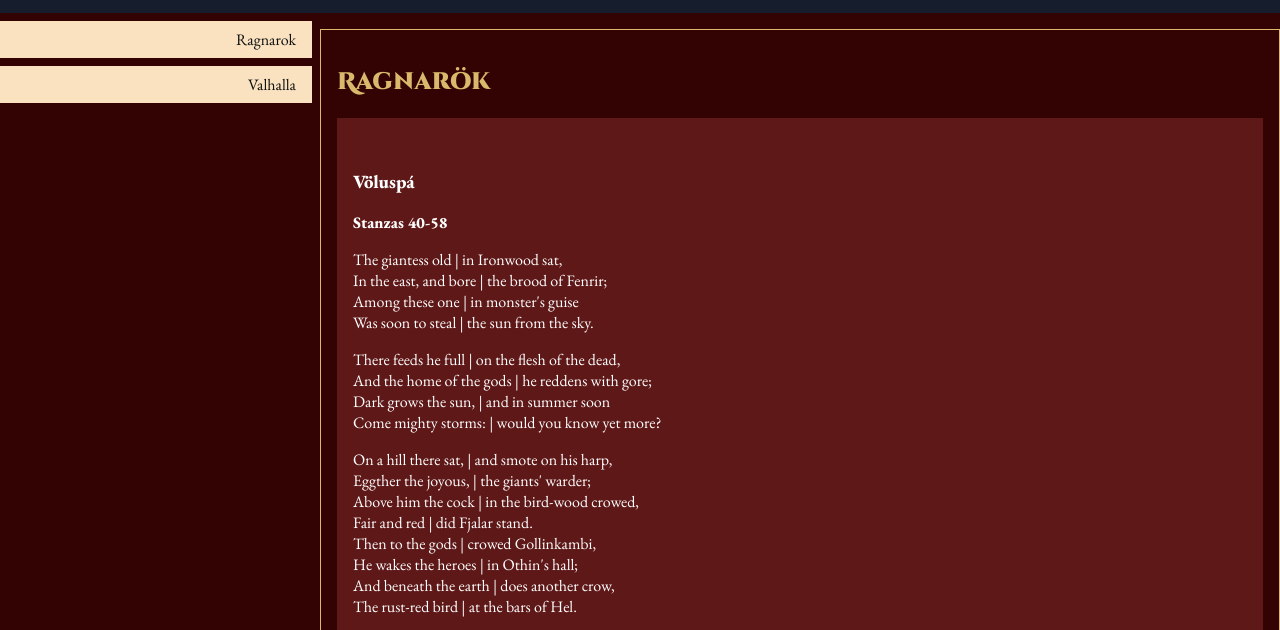
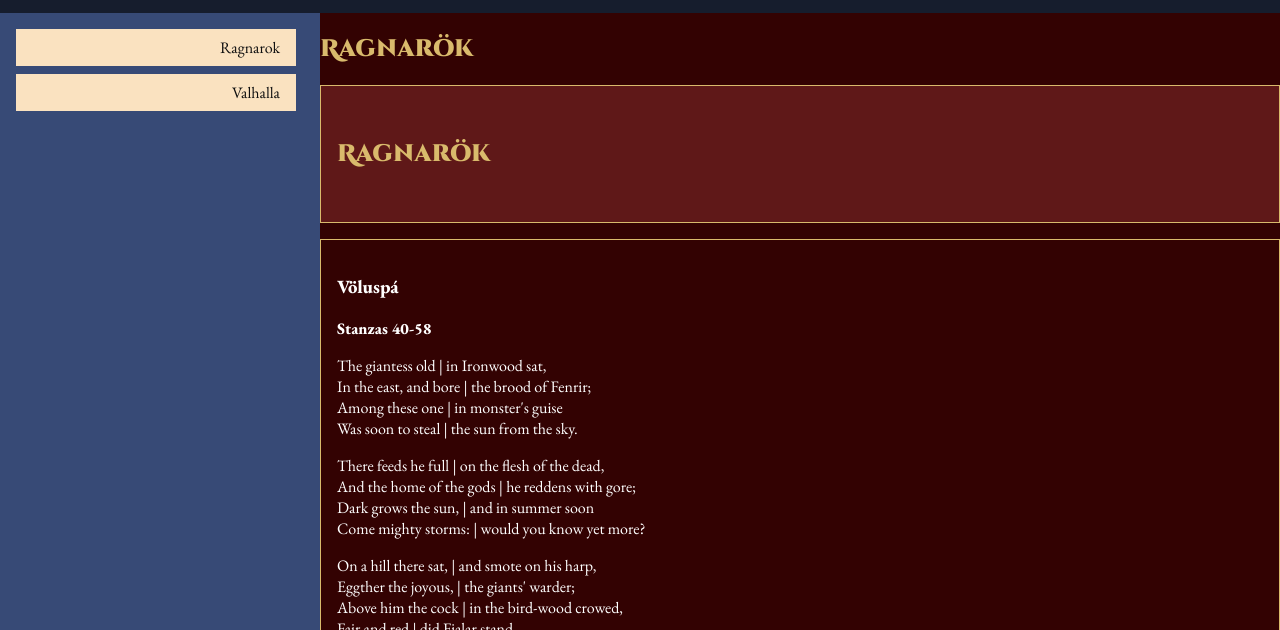
Before and after one commit to WillaRogers/Labs, a plain HTML site: page Lab14/ragnarok.html in a window 1280 px wide. Shown: the part 106-736 px from the top of the page. Drawn offline with nearby package versions, Linux system fonts and the light colour scheme.

Commit message:
Lab14 resubmitted

```diff
--- a/Lab14/ragnarok.html
+++ b/Lab14/ragnarok.html
@@ -26,9 +26,9 @@
 <main class="ragnarok">
     <h2>Ragnarök</h2>
     <section ID="ragnarok" class="title">
-        <!--Move h2 here-->
-        <!--Add closing section tag here-->
-        <!--Add Opening section tag here-->
+        <h2>Ragnarök</h2>
+    </section>
+      <section class="block">
         <h3>Völuspá</h3>
         <h4>Stanzas 40-58</h4>
         <p>The giantess old | in Ironwood sat,<br>
@@ -121,7 +121,7 @@
 
     <h2>Valhalla</h2>
     </section>
-    <section>
+    <section class="block">
         <h3>Völuspá</h3>
         <h4>Stanzas 1-5</h4>
         <p>Maiden, awake! | wake thee, my friend,
--- a/Lab14/styles.css
+++ b/Lab14/styles.css
@@ -28,12 +28,11 @@ nav>a:hover{
     background-color: #d9ba6c;
     color: #161d2d;
 }
-/*Missing
+
 .sidenav{
-    background-color:#374a76;
-    padding:.5rem 1rem;
+    background-color: #374a76;
+    padding: .5rem 1rem;
 }
-*/
 .sidenav>a{
     background-color: #fae2c0;
     color: #0f0f0f;
@@ -46,8 +45,8 @@ nav>a:hover{
 {
 opacity: .8;
 }
-/*The next selector should be section not main*/
-main{
+
+section{
     padding: 1rem;
     margin: 1rem 0;
     border: 1px solid #d9ba6c;
@@ -62,17 +61,24 @@ section
     grid-template-columns: 12rem 1fr;
 
 }
-section:nth-child(2) {
+.block {
     display: block;
+
 }
+section p{
+    grid-row-start: 4;
+    grid-row-end: 5;
+    grid-column-start:1;
+    grid-column-end:3;
+}
+
+
 section>img{
     max-height: 10rem;
     grid-row-start: 1;
-    /*Row-end should be 4*/
-    grid-row-end: 2;
+    grid-row-end: 4;
     grid-column-start:1;
-    /*Column end should be 2*/
-    grid-column-end:2;
+    grid-column-end: 2;
 
 
 }
@@ -91,14 +97,8 @@ h3{
     grid-column-end:3;
 
 }
-/*You need the grid properties and values for the section p too
-p{
-    grid-row-start: ;
-    grid-row-end: ;
-    grid-column-start:;
-    grid-column-end:;
-}
-*/
+
+
 
 .ragnarok section:nth-child(5) {
     display: block;
```
